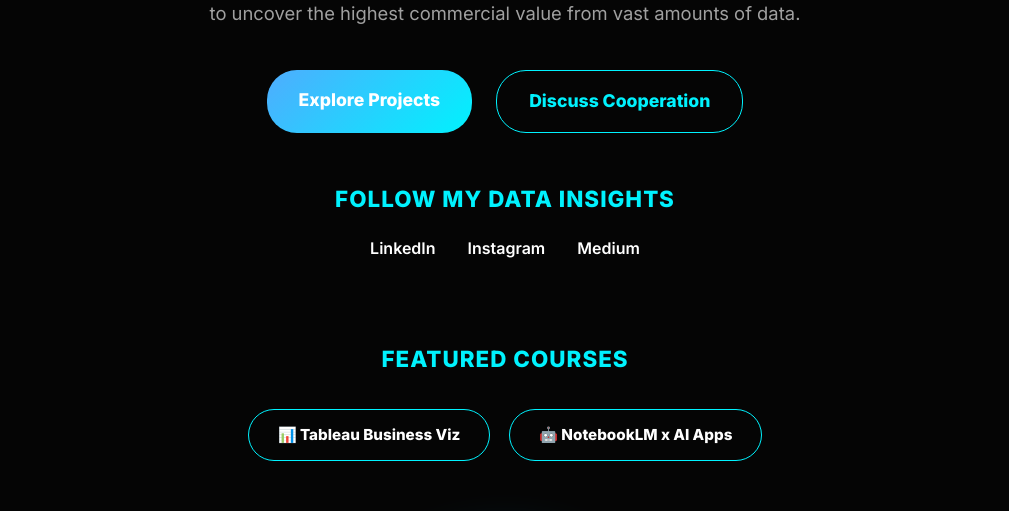
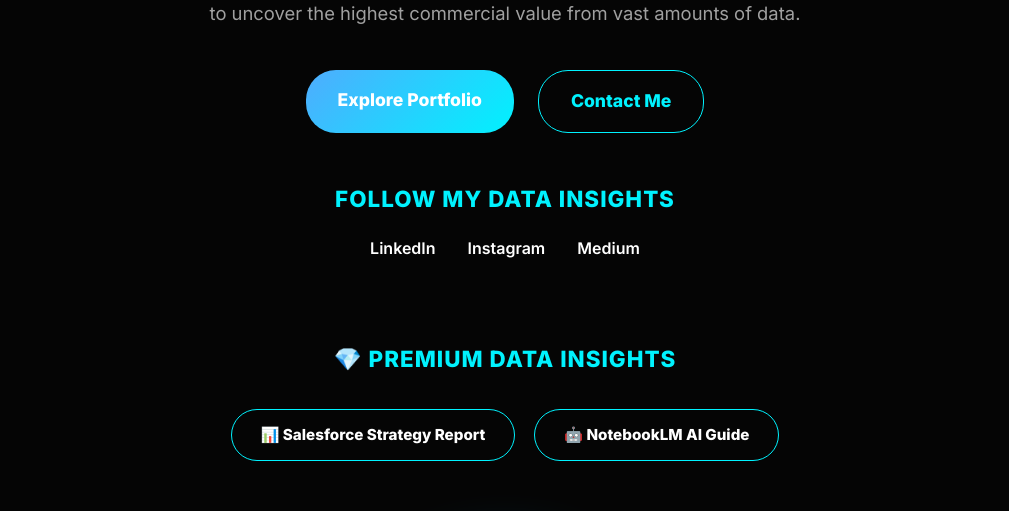
Before and after one commit to ds-jason-tsai/jason-by-tsai-portfolio, a Next.js app: page /en in a window 1280 px wide. Shown: the part 618-1129 px from the top of the page, without its empty margins (135-1144 px from the left). Built offline with nearby package versions, Linux system fonts and the light colour scheme.

Commit message:
Refactor: Convert homepage featured courses to dynamic dictionary-driven labels for scalability

```diff
--- a/app/[lang]/page.tsx
+++ b/app/[lang]/page.tsx
@@ -105,12 +105,15 @@ export default async function Home({ params }: { params: Promise<{ lang: string
           <div className="hero-courses-section" style={{ marginTop: '5rem' }}>
              <p className="social-label" style={{ marginBottom: '2rem', color: '#00f2fe', fontSize: '1.4rem', fontWeight: 700, textTransform: 'uppercase', letterSpacing: '1px' }}>{dict.home.featured_courses || '推薦熱門課程'}</p>
              <div className="course-buttons" style={{ display: 'flex', gap: '1.2rem', justifyContent: 'center', flexWrap: 'wrap' }}>
-                <a href="https://live.rookiesavior.net/course/tableau?utm_source=jason-by-tsai-portfolio.vercel.app&utm_medium=referral&utm_campaign=home_courses_tableau" target="_blank" rel="noopener noreferrer" className="btn-outline-cyan">
-                  📊 {lang === 'zh' ? 'Tableau 商業視覺化實戰' : 'Tableau Business Viz'}
-                </a>
-                <a href="https://live.rookiesavior.net/course/AI-NotubookLM?utm_source=jason-by-tsai-portfolio.vercel.app&utm_medium=referral&utm_campaign=home_courses_ai" target="_blank" rel="noopener noreferrer" className="btn-outline-cyan">
-                  🤖 {lang === 'zh' ? 'NotebookLM x AI 應用' : 'NotebookLM x AI Apps'}
-                </a>
+                {dict.home.featured_items?.map((item: any) => (
+                  <a
+                    key={item.id}
+                    href={`/${lang}/reports?product=${item.id}&utm_source=internal&utm_medium=button&utm_campaign=home_featured_reports`}
+                    className="btn-outline-cyan"
+                  >
+                    {item.icon} {item.label}
+                  </a>
+                ))}
              </div>
           </div>
         </div>
--- a/app/dictionaries/en.json
+++ b/app/dictionaries/en.json
@@ -16,9 +16,13 @@
     "title": "Translating Complex Data into Intuitive Decisions",
     "subtitle": "I'm Jason Tsai, Your Dedicated Data Analyst",
     "description": "Offering deep cross-disciplinary expertise. I am more than a Data Analyst—I provide comprehensive services in: \n[Data Analysis Teaching], [Custom Business Reports/Dashboards], [Portfolio/Project Guidance], and [MarTech/Automation Integration] \nto uncover the highest commercial value from vast amounts of data.",
-    "cta": "Explore Projects",
-    "contact_cta": "Discuss Cooperation",
-    "featured_courses": "Featured Courses",
+    "cta": "Explore Portfolio",
+    "contact_cta": "Contact Me",
+    "featured_courses": "💎 Premium Data Insights",
+    "featured_items": [
+      { "icon": "📊", "label": "Salesforce Strategy Report", "id": "salesforce_se" },
+      { "icon": "🤖", "label": "NotebookLM AI Guide", "id": "notebooklm_series" }
+    ],
     "social_label": "Follow my Data Insights",
     "featured_highlights": "Featured Highlights",
     "stats": {
--- a/app/dictionaries/zh.json
+++ b/app/dictionaries/zh.json
@@ -18,7 +18,11 @@
     "description": "具備深厚的跨領域實務經驗。我不僅是數據分析師，更提供以下專業服務：\n【資料分析教學】、【客製商業報告/儀表板】、【作品集/專案指導】及【MarTech/自動化技術導入】。\n為您從海量數據中挖掘核心價值。",
     "cta": "探索作品集",
     "contact_cta": "洽詢合作項目",
-    "featured_courses": "推薦熱門課程",
+    "featured_courses": "💎 專業數據洞察 (付費專區)",
+    "featured_items": [
+      { "icon": "📊", "label": "Salesforce 數據策略報告", "id": "salesforce_se" },
+      { "icon": "🤖", "label": "NotebookLM AI 應用指南", "id": "notebooklm_series" }
+    ],
     "social_label": "追蹤我的數據洞察",
     "featured_highlights": "精選特輯",
     "stats": {
```
